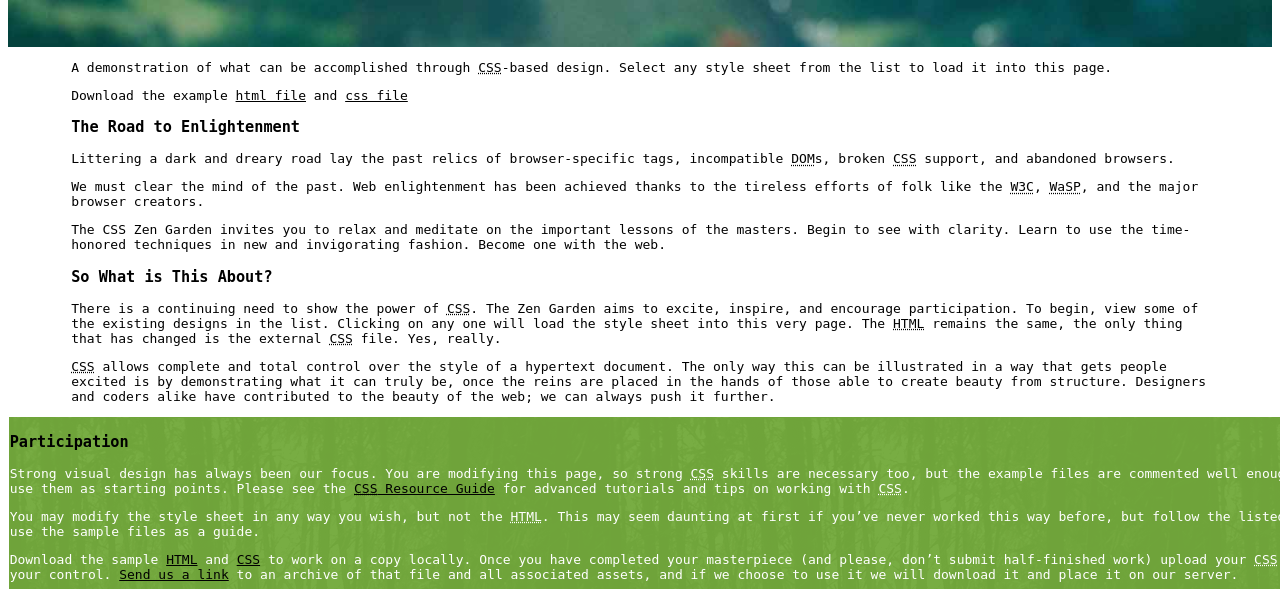
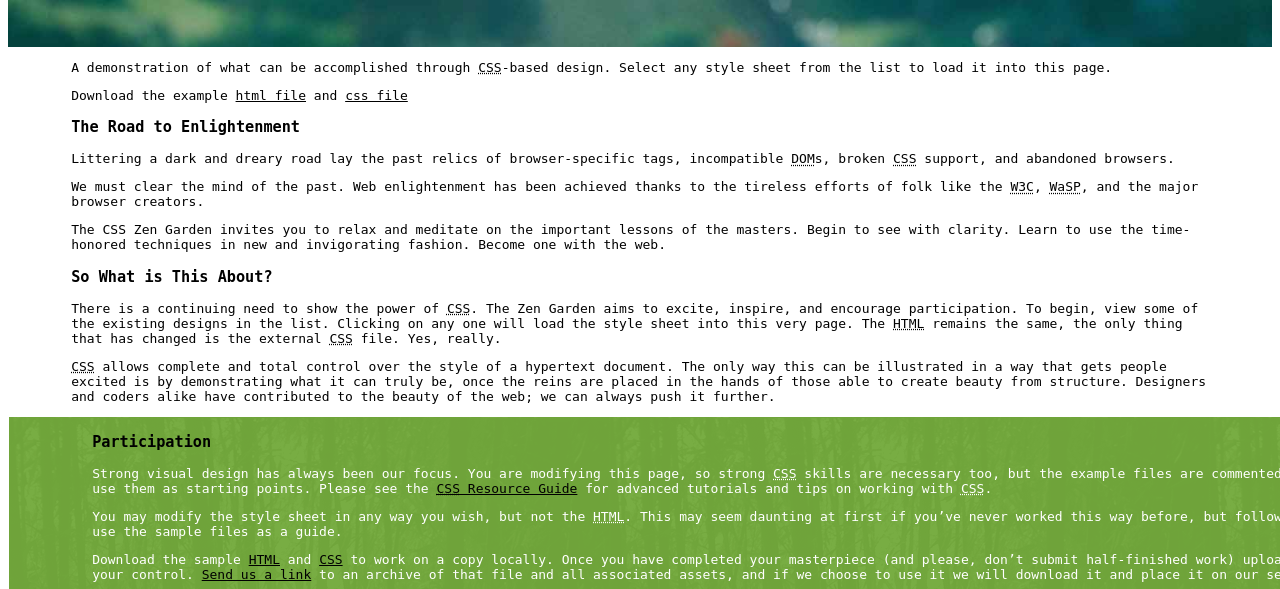
Before and after one commit to arielpiccolo/codeNation_zen_garden_project, a plain HTML site: page index.html in a window 1280 px wide. Shown: the part 211-800 px from the top of the page. Drawn offline with Linux system fonts and the light colour scheme.

Commit message:
update zenGarden files

```diff
--- a/style.css
+++ b/style.css
@@ -77,10 +77,17 @@ header[role="banner"] h2 {
 
 }
 
+
+
 #zen-participation p:nth-child(2),#zen-participation p:nth-child(3),#zen-participation p:last-child,#zen-benefits p {
-    text-align: left;
-    width: 1500px
+   width: 1500px
 }
+
+
+.participation p ,.benefits p, .participation h3, .benefits h3  {
+    margin-left: 5%
+}
+
 
 
 .participation, .benefits {
@@ -96,7 +103,7 @@ header[role="banner"] h2 {
 
 .participation, .benefits {
     color: white;
-    text-align: left;
+
 }
 
 /* ----------------------------------------------------*/
```
